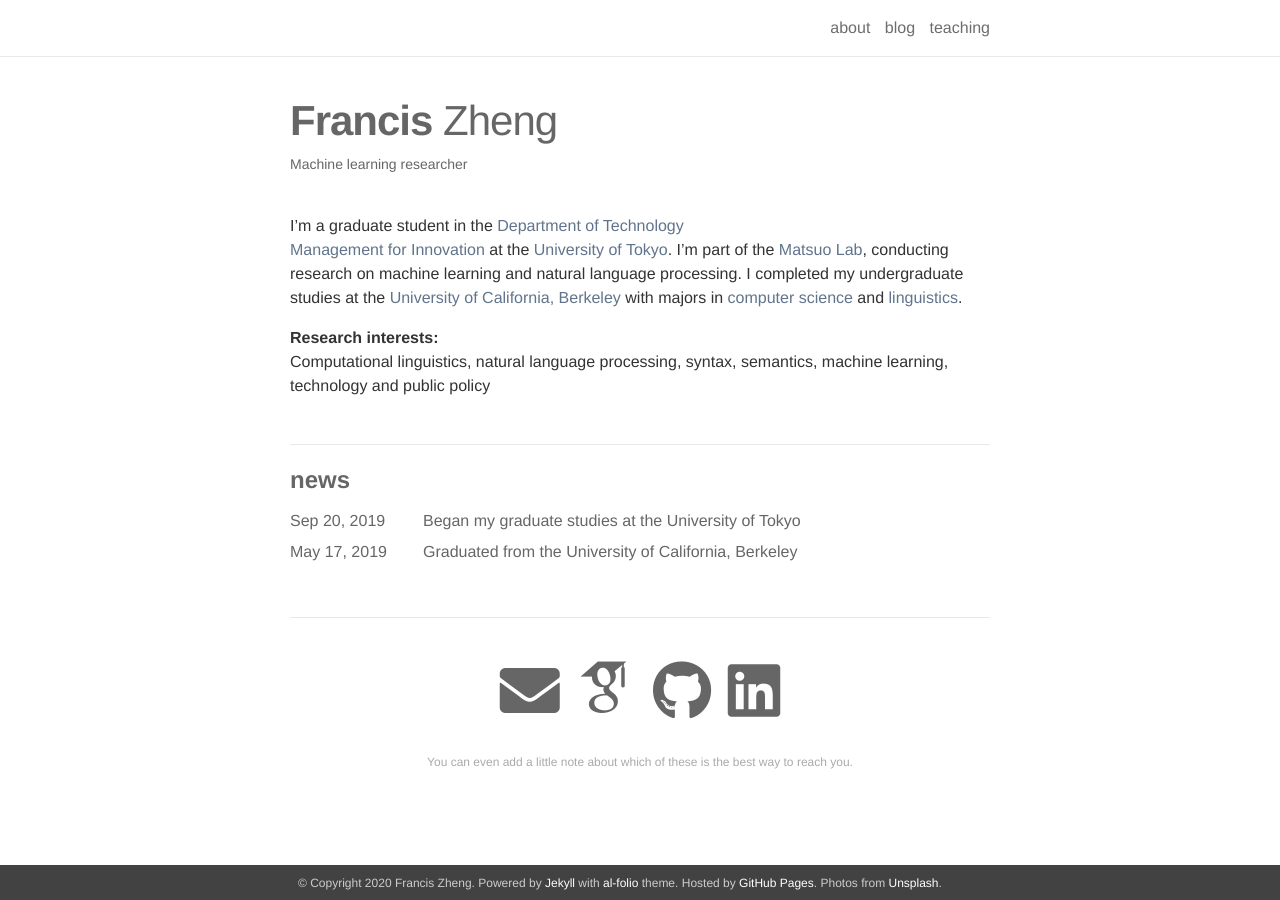
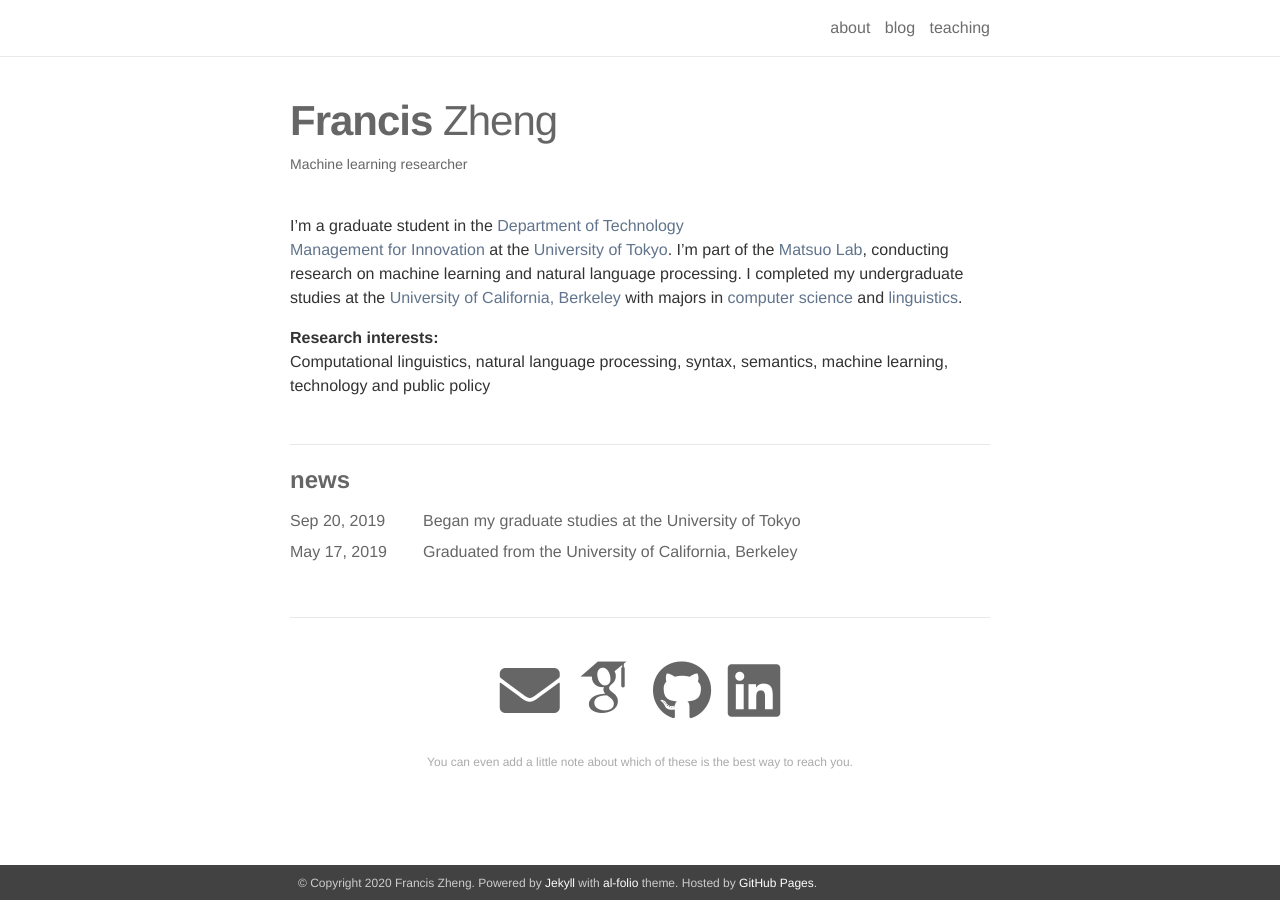
Before and after one commit to francisdzheng/francisdzheng.github.io, a Jekyll site: the page built from _pages/about.md, in a window 1280 px wide. Built offline with Jekyll 4.4.1, drawn with Linux system fonts in a browser that asks for light colours; nearby versions of some CDN libraries; some web fonts are replaced; some of the changed lines change nothing that is shown.

Commit message:
update footer

```diff
--- a/_config.yml
+++ b/_config.yml
@@ -8,7 +8,6 @@
 footer_text: >
   Powered by <a href="http://jekyllrb.com/" target="_blank">Jekyll</a> with <a href="https://github.com/alshedivat/al-folio">al-folio</a> theme.
   Hosted by <a href="https://pages.github.com/" target="_blank">GitHub Pages</a>.
-  Photos from <a href="https://unsplash.com" target="_blank">Unsplash</a>.
 
 url:  # the base hostname & protocol for your site
 baseurl: # the subpath of your site, e.g. /blog/
@@ -44,7 +43,7 @@
 # -----------------------------------------------------------------------------
 # Blog
 # -----------------------------------------------------------------------------
-blog_name: al-folio
+blog_name: blog
 blog_description: a simple whitespace theme for academics
 
 # Pagination
```
